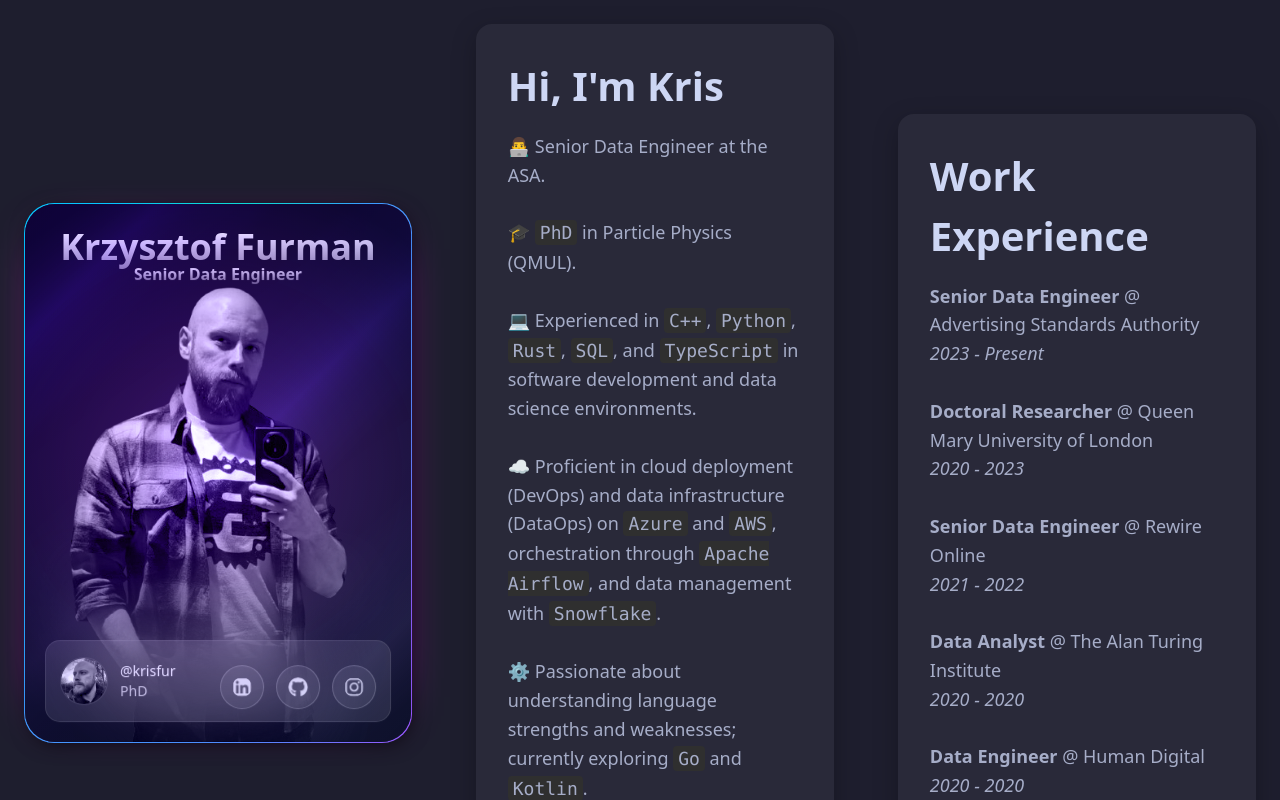
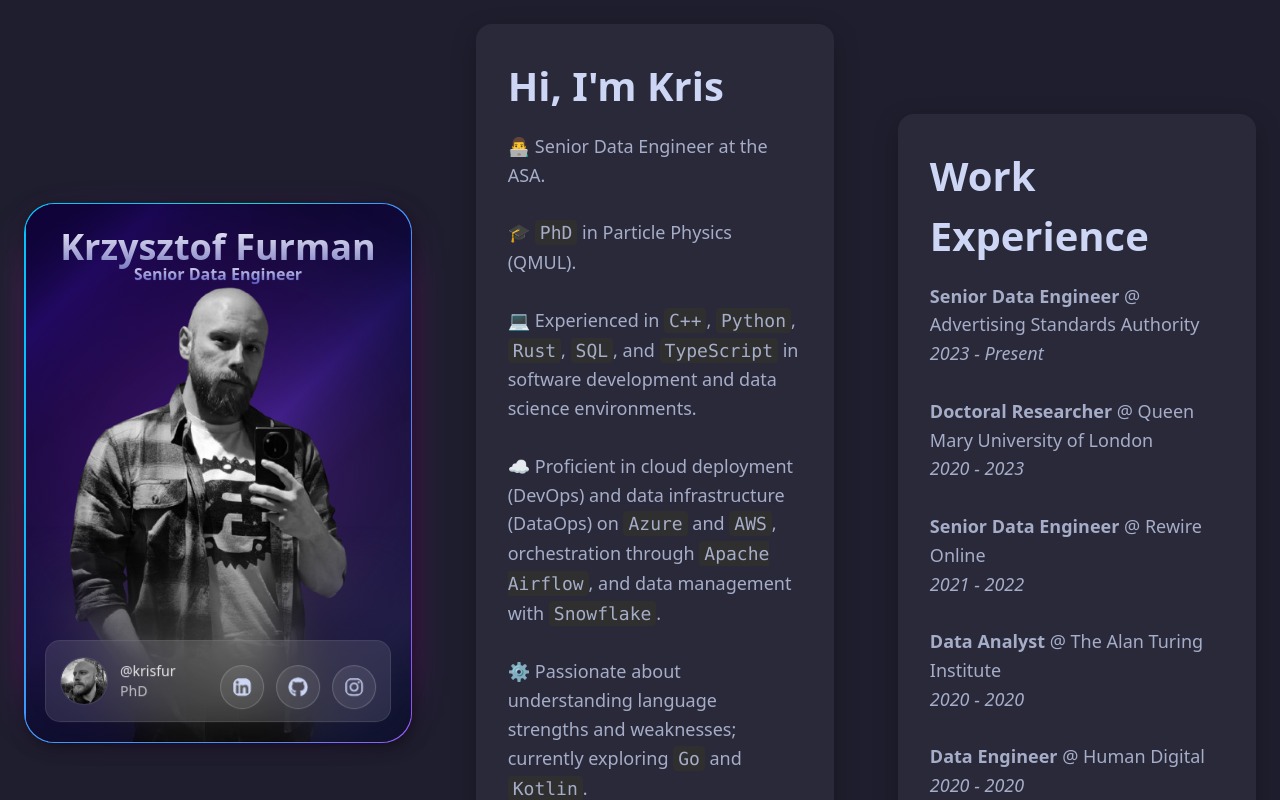
Before and after one commit to krisfur/personal-site, a React (Vite) app: page / in a window 1280 px wide. Shown: the top 800 px of the page. Built offline with nearby package versions, Linux system fonts and the light colour scheme.

Commit message:
Made avatars in colour on hover.

```diff
--- a/src/ProfileCard.css
+++ b/src/ProfileCard.css
@@ -177,7 +177,7 @@
 }
 
 .pc-avatar-content {
-  mix-blend-mode: screen;
+  mix-blend-mode: normal;
   overflow: hidden;
 }
 
@@ -188,6 +188,13 @@
   transform: translateX(-50%) scale(0.85);
   top: 7px;
   opacity: calc(1.75 - var(--pointer-from-center));
+  filter: grayscale(1);  /* Add grayscale by default */
+  transition: filter 0.3s ease;  /* Smooth transition */
+}
+
+.pc-card:hover .pc-avatar-content .avatar,
+.pc-card.active .pc-avatar-content .avatar {
+    filter: grayscale(0);  /* Remove grayscale on hover */
 }
 
 .pc-avatar-content::before {
@@ -241,6 +248,13 @@
   height: 100%;
   object-fit: cover;
   border-radius: 50%;
+  filter: grayscale(1);  /* Add grayscale by default */
+  transition: filter 0.3s ease;  /* Smooth transition */
+}
+
+.pc-card:hover .pc-mini-avatar img,
+.pc-card.active .pc-mini-avatar img {
+    filter: grayscale(0);  /* Remove grayscale on hover */
 }
 
 .pc-user-text {
@@ -288,7 +302,7 @@
   position: relative;
   transform: translate3d(calc(var(--pointer-from-left) * -6px + 3px), calc(var(--pointer-from-top) * -6px + 3px), 0.1px) !important;
   z-index: 5;
-  mix-blend-mode: luminosity;
+  mix-blend-mode: normal;
 }
 
 .pc-details {
```
